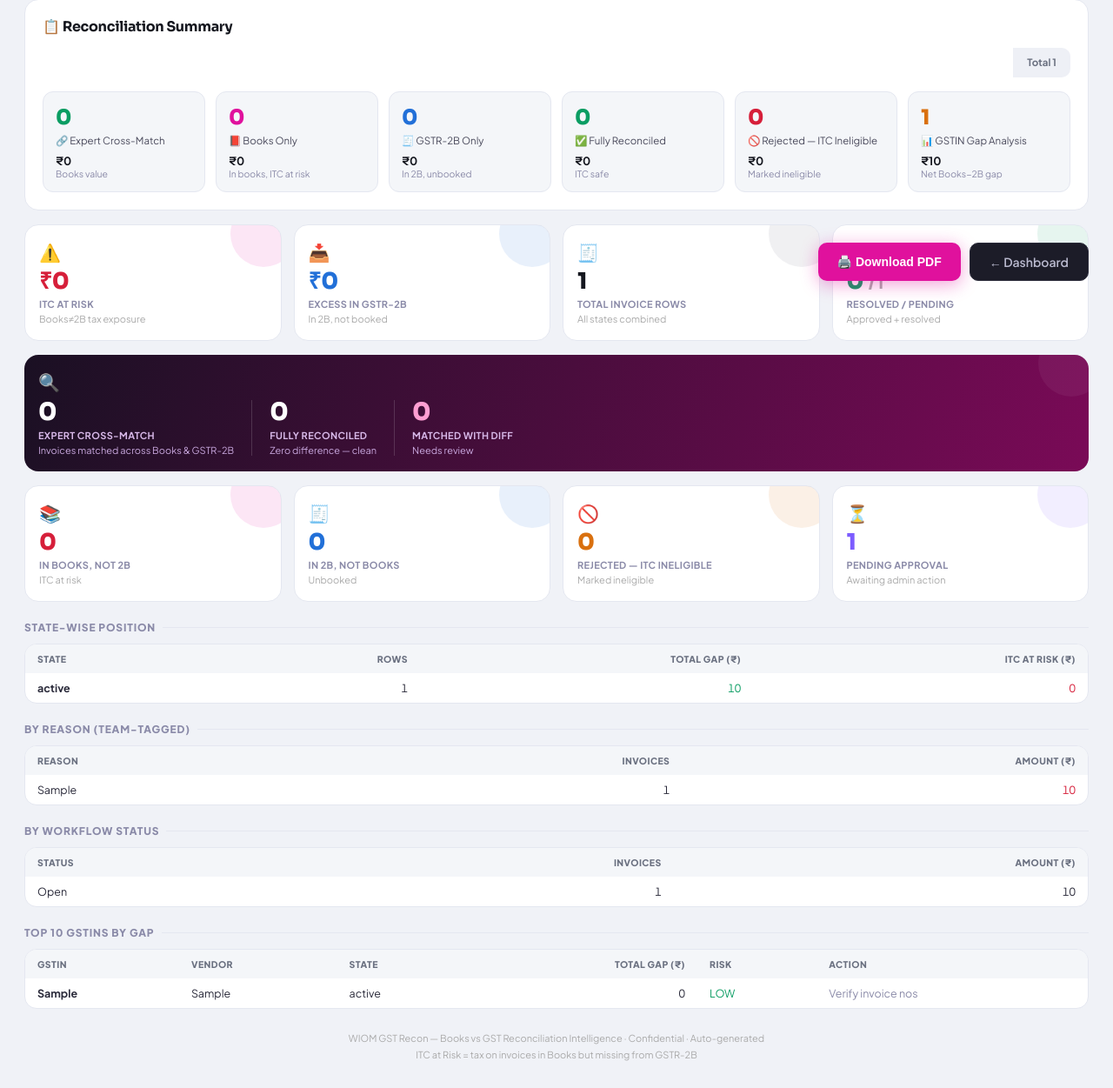
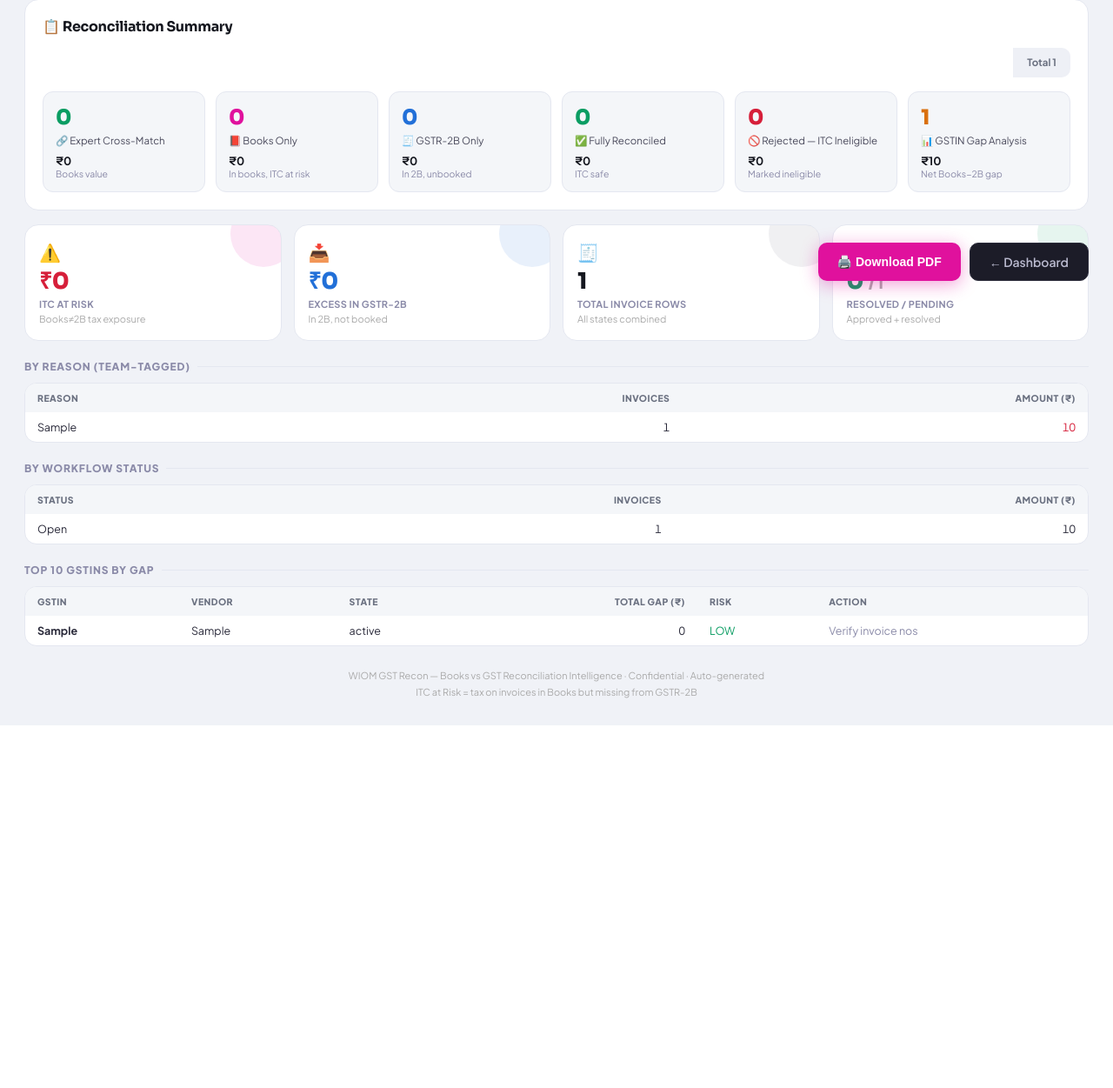
Before and after one commit to sauravmishra-tax/wiom-recon, a Flask app: page /cfo-summary in a window 1280 px wide. Shown: the part 449-1700 px from the top of the page at 87% size. After the commit the page ends 1283 px from the top, so only its background shows below. Run offline with Flask 3, Linux system fonts and the light colour scheme; a user stored in the database is signed in; tables that the repository leaves empty hold one stand-in row (values such as "Sample post").

Commit message:
Remove redundant Expert Cross-Match banner, category breakdown tiles, and state-wise table from CFO summary — now covered by Reconciliation Summary and State Health tables

```diff
--- a/templates/cfo_summary.html
+++ b/templates/cfo_summary.html
@@ -199,76 +199,6 @@
   </div>
 </div>
 
-<!-- Row 2: Expert Cross-Match (full width highlight) -->
-<div class="tiles row1">
-  <div class="tile expert">
-    <div class="ic">🔍</div>
-    <div style="display:flex;align-items:baseline;gap:20px;flex-wrap:wrap;">
-      <div>
-        <div class="val">{{ '{:,}'.format(matched) }}</div>
-        <div class="lbl">Expert Cross-Match</div>
-        <div class="sub-val">Invoices matched across Books &amp; GSTR-2B</div>
-      </div>
-      <div style="border-left:1px solid rgba(255,255,255,.15);padding-left:20px;">
-        <div class="val">{{ '{:,}'.format(fully) }}</div>
-        <div class="lbl">Fully Reconciled</div>
-        <div class="sub-val">Zero difference — clean</div>
-      </div>
-      <div style="border-left:1px solid rgba(255,255,255,.15);padding-left:20px;">
-        <div class="val" style="color:#ff9ed2;">{{ '{:,}'.format(matched - fully) }}</div>
-        <div class="lbl">Matched with Diff</div>
-        <div class="sub-val">Needs review</div>
-      </div>
-    </div>
-  </div>
-</div>
-
-<!-- Row 3: Category breakdown -->
-<div class="tiles row4">
-  <div class="tile red">
-    <div class="ic">📚</div>
-    <div class="val">{{ '{:,}'.format(books_only) }}</div>
-    <div class="lbl">In Books, not 2B</div>
-    <div class="sub-val">ITC at risk</div>
-  </div>
-  <div class="tile blue">
-    <div class="ic">🧾</div>
-    <div class="val">{{ '{:,}'.format(gstn_only) }}</div>
-    <div class="lbl">In 2B, not Books</div>
-    <div class="sub-val">Unbooked</div>
-  </div>
-  <div class="tile orange">
-    <div class="ic">🚫</div>
-    <div class="val">{{ '{:,}'.format(rejected or 0) }}</div>
-    <div class="lbl">Rejected — ITC Ineligible</div>
-    <div class="sub-val">Marked ineligible</div>
-  </div>
-  <div class="tile purple">
-    <div class="ic">⏳</div>
-    <div class="val">{{ pending }}</div>
-    <div class="lbl">Pending Approval</div>
-    <div class="sub-val">Awaiting admin action</div>
-  </div>
-</div>
-
-<!-- State-wise -->
-<div class="sec">State-wise Position</div>
-<div class="card">
-<table>
-  <thead><tr><th>State</th><th class="num">Rows</th><th class="num">Total Gap (₹)</th><th class="num">ITC at Risk (₹)</th></tr></thead>
-  <tbody>
-  {% for s, v in by_state.items() %}
-    <tr>
-      <td><b>{{ s }}</b></td>
-      <td class="num">{{ '{:,}'.format(v.rows) }}</td>
-      <td class="num {{ 'neg' if v.gap<0 else 'pos' }}">{{ '{:,}'.format(v.gap) }}</td>
-      <td class="num neg">{{ '{:,}'.format(v.risk) }}</td>
-    </tr>
-  {% endfor %}
-  </tbody>
-</table>
-</div>
-
 {% if breakdown.by_reason %}
 <div class="sec">By Reason (team-tagged)</div>
 <div class="card">
```
